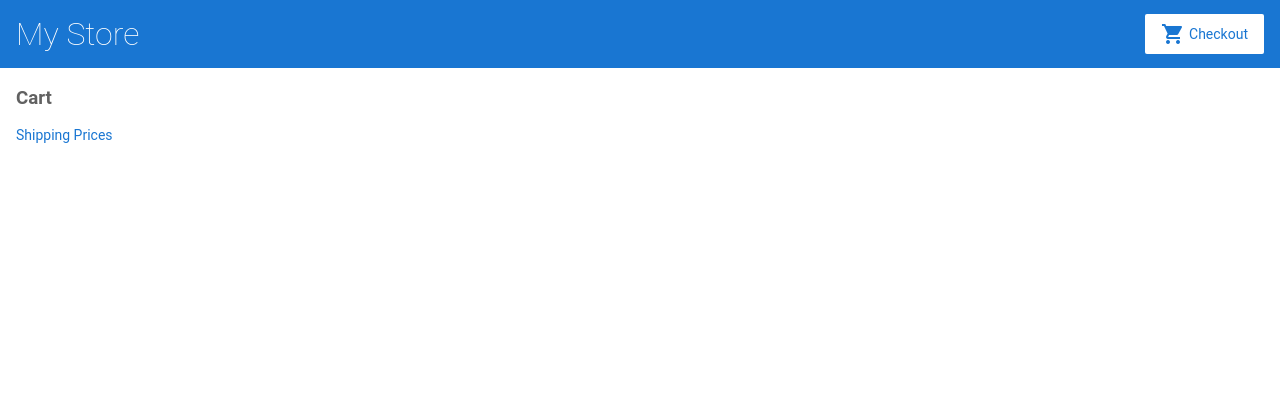
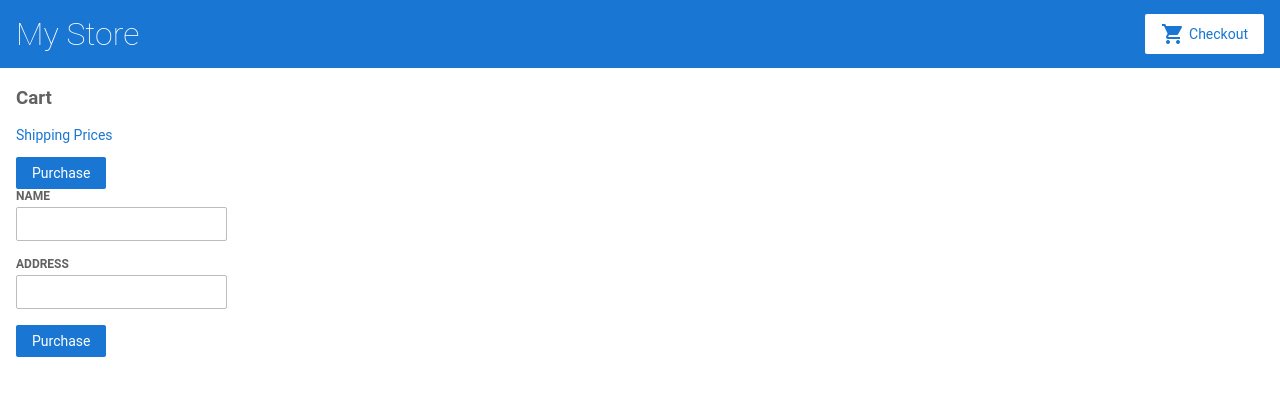
Before and after one commit to jaenrig/angular-tutorial, an Angular app: page /cart in a window 1280 px wide. Shown: the top 396 px of the page. Built offline with nearby package versions, Linux system fonts and the light colour scheme.

Commit message:
completed app

```diff
--- a/src/app/cart/cart.component.html
+++ b/src/app/cart/cart.component.html
@@ -8,3 +8,25 @@
   <span>{{ item.name }}</span>
   <span>{{ item.price | currency }}</span>
 </div>
+
+<form [formGroup]="checkoutForm" (ngSubmit)="onSubmit(checkoutForm.value)">
+
+  <button class="button" type="submit">Purchase</button>
+
+    <div>
+    <label for="name">
+      Name
+    </label>
+    <input id="name" type="text" formControlName="name">
+  </div>
+
+  <div>
+    <label for="address">
+      Address
+    </label>
+    <input id="address" type="text" formControlName="address">
+  </div>
+
+  <button class="button" type="submit">Purchase</button>
+
+</form>
--- a/src/app/cart/cart.component.ts
+++ b/src/app/cart/cart.component.ts
@@ -1,5 +1,6 @@
 import { Component, OnInit } from '@angular/core';
 import { CartService } from '../cart.service';
+import { FormBuilder } from '@angular/forms';
 
 @Component({
   selector: 'app-cart',
@@ -9,13 +10,29 @@
 export class CartComponent implements OnInit {
 
   items;
+  checkoutForm;
 
   constructor(
-    private cartService: CartService
-  ) { }
+    private cartService: CartService,
+    private formBuilder: FormBuilder,
+  ) {
+        this.items = this.cartService.getItems();
+
+    this.checkoutForm = this.formBuilder.group({
+      name: '',
+      address: ''});
+   }
 
   ngOnInit() {
     this.items = this.cartService.getItems();
   }
 
+    onSubmit(customerData) {
+    // Process checkout data here
+    console.warn('Your order has been submitted', customerData);
+
+    this.items = this.cartService.clearCart();
+    this.checkoutForm.reset();
+  }
+
 }
```
